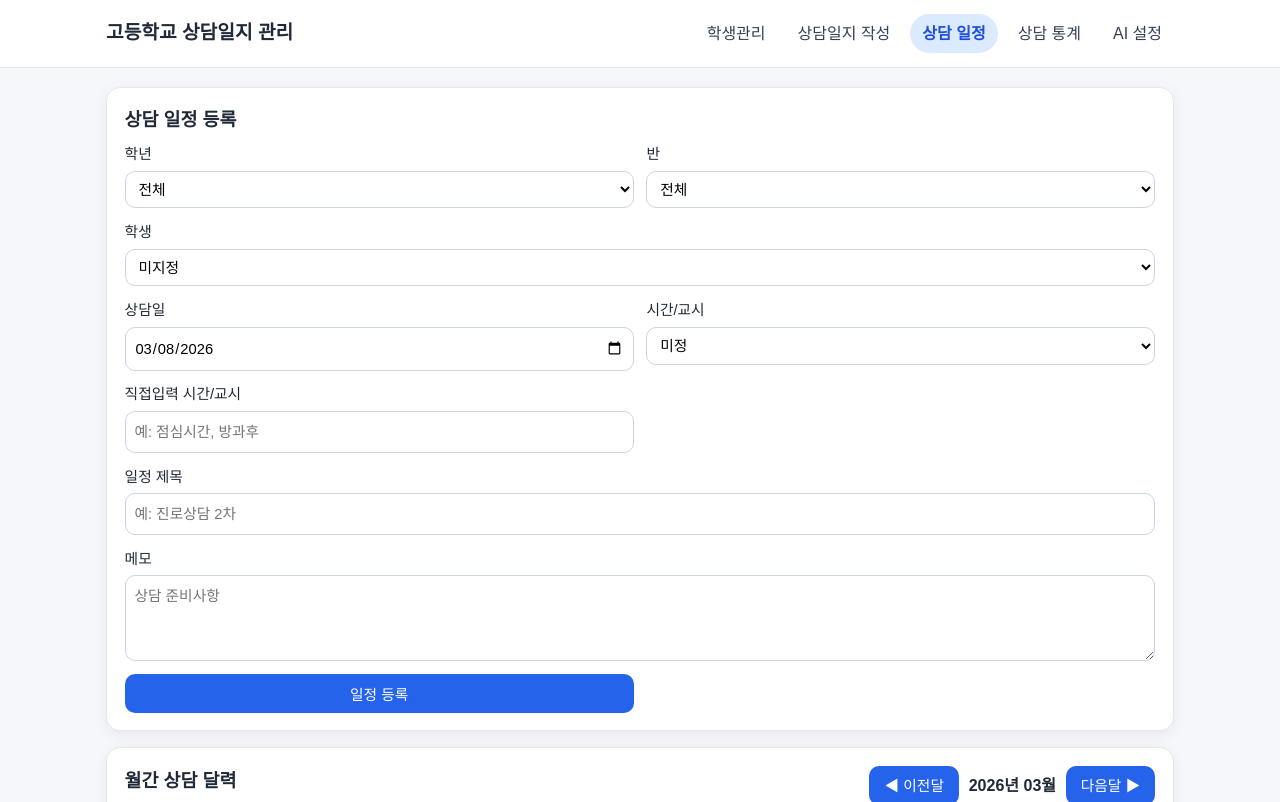
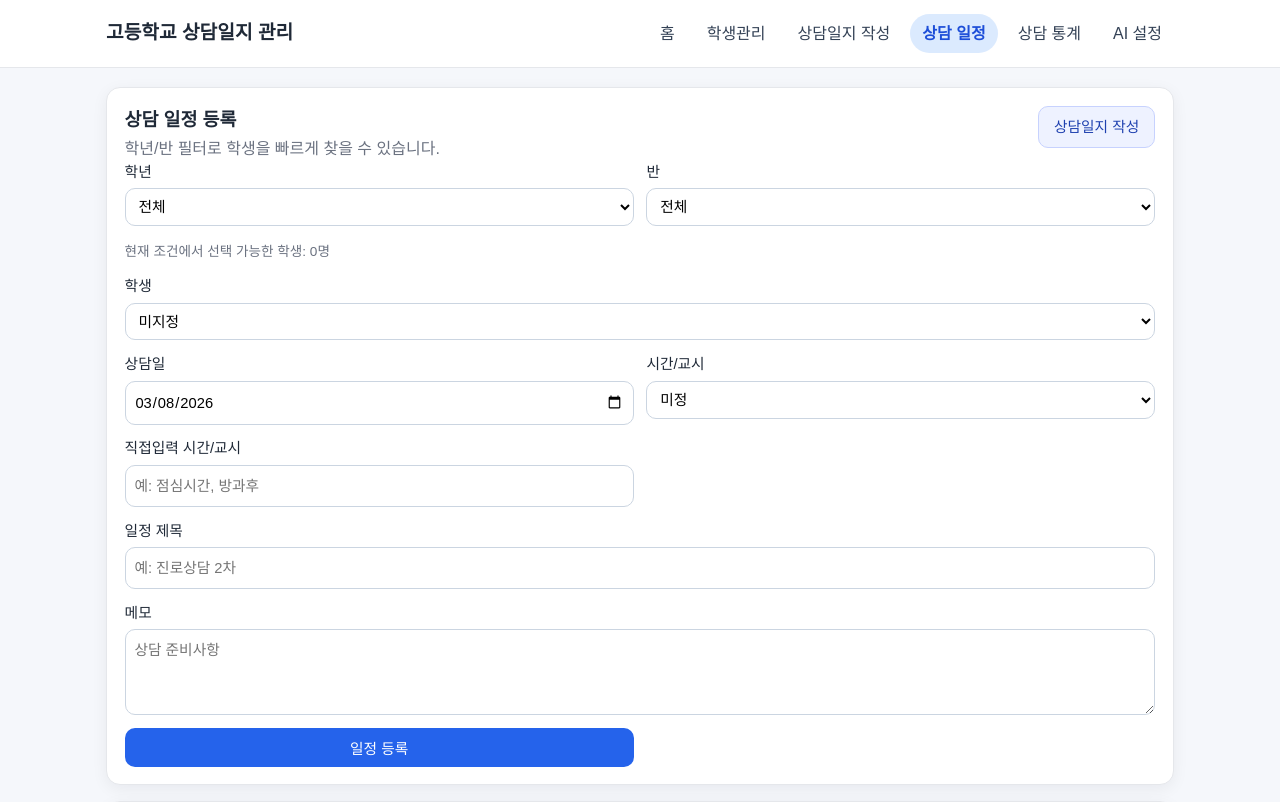
Before and after one commit to ParkJhyeonC/counsel, a Flask app: page /schedule in a window 1280 px wide. Shown: the top 802 px of the page. Run offline with Flask 3, Linux system fonts and the light colour scheme; data that the repository does not hold is empty.

Commit message:
style: improve page usability with clearer actions and filter feedback

```diff
--- a/static/style.css
+++ b/static/style.css
@@ -94,7 +94,30 @@ h2 { margin: 0 0 .6rem; font-size: 1.15rem; }
   font-size: .92rem;
 }
 .btn:hover { filter: brightness(.95); }
-.button-row { display: flex; gap: .7rem; flex-wrap: wrap; }
+.button-row { display: flex; gap: .7rem; flex-wrap: wrap; align-items: center; }
+
+.page-intro {
+  display: flex;
+  justify-content: space-between;
+  align-items: flex-start;
+  gap: .8rem;
+  flex-wrap: wrap;
+}
+.page-intro h2 { margin-bottom: .2rem; }
+.page-intro .muted { margin: 0; }
+.form-hint { margin: .2rem 0 0; font-size: .85rem; color: var(--muted); }
+
+.btn-secondary {
+  background: #eef2ff;
+  color: #1e40af;
+  border: 1px solid #c7d2fe;
+}
+.btn-danger {
+  background: #dc2626;
+  color: #fff;
+}
+.inline-form { display: inline; }
+
 
 .grid-form { display:grid; grid-template-columns: repeat(2, minmax(0, 1fr)); gap:.8rem; }
 .grid-form label { display:flex; flex-direction:column; gap:.35rem; font-size:.92rem; }
--- a/templates/base.html
+++ b/templates/base.html
@@ -11,6 +11,7 @@
     <div class="header-inner">
       <h1 class="logo"><a href="{{ url_for('index') }}">고등학교 상담일지 관리</a></h1>
       <nav class="top-nav">
+        <a class="nav-link {% if request.path == '/' %}active{% endif %}" href="{{ url_for('index') }}">홈</a>
         <a class="nav-link {% if request.path.startswith('/students') %}active{% endif %}" href="{{ url_for('students') }}">학생관리</a>
         <a class="nav-link {% if request.path.startswith('/logs/new') %}active{% endif %}" href="{{ url_for('new_log') }}">상담일지 작성</a>
         <a class="nav-link {% if request.path.startswith('/schedule') %}active{% endif %}" href="{{ url_for('schedule') }}">상담 일정</a>
--- a/templates/schedule.html
+++ b/templates/schedule.html
@@ -1,7 +1,13 @@
 {% extends "base.html" %}
 {% block content %}
 <section class="card">
-  <h2>{% if edit_schedule %}상담 일정 수정{% else %}상담 일정 등록{% endif %}</h2>
+  <div class="page-intro">
+    <div>
+      <h2>{% if edit_schedule %}상담 일정 수정{% else %}상담 일정 등록{% endif %}</h2>
+      <p class="muted">학년/반 필터로 학생을 빠르게 찾을 수 있습니다.</p>
+    </div>
+    <a class="btn btn-secondary" href="{{ url_for('new_log') }}">상담일지 작성</a>
+  </div>
   <form method="post" class="grid-form">
     <input type="hidden" name="edit_id" value="{{ edit_schedule.id if edit_schedule else '' }}">
     <label>학년
@@ -17,6 +23,7 @@
         <option value="">전체</option>
       </select>
     </label>
+    <p class="form-hint full" id="schedule-student-filter-hint"></p>
     <label class="full">학생
       <select name="student_id" id="schedule-student-select">
         <option value="">미지정</option>
@@ -45,7 +52,7 @@
     <label class="full">메모 <textarea name="note" rows="3" placeholder="상담 준비사항">{{ edit_schedule.note if edit_schedule else '' }}</textarea></label>
     <button class="btn" type="submit">{% if edit_schedule %}일정 수정 저장{% else %}일정 등록{% endif %}</button>
     {% if edit_schedule %}
-    <a class="btn" href="{{ url_for('schedule', date=selected_date, month=selected_month) }}">수정 취소</a>
+    <a class="btn btn-secondary" href="{{ url_for('schedule', date=selected_date, month=selected_month) }}">수정 취소</a>
     {% endif %}
   </form>
 </section>
@@ -139,6 +146,7 @@
   const sg = document.getElementById('schedule-grade-filter');
   const sc = document.getElementById('schedule-class-filter');
   const ss = document.getElementById('schedule-student-select');
+  const sh = document.getElementById('schedule-student-filter-hint');
 
   function fillScheduleClassOptions() {
     const grade = sg.value;
@@ -157,13 +165,16 @@
   function filterScheduleStudents() {
     const grade = sg.value;
     const klass = sc.value;
+    let visibleCount = 0;
     [...ss.options].forEach((opt, idx) => {
       if (idx === 0) return;
       const matchesGrade = !grade || opt.dataset.grade === grade;
       const matchesClass = !klass || opt.dataset.class === klass;
       opt.hidden = !(matchesGrade && matchesClass);
+      if (!opt.hidden) visibleCount += 1;
     });
     if (ss.selectedOptions[0]?.hidden) ss.value = '';
+    sh.textContent = `현재 조건에서 선택 가능한 학생: ${visibleCount}명`;
   }
 
   sg.addEventListener('change', () => {
--- a/templates/student_detail.html
+++ b/templates/student_detail.html
@@ -33,7 +33,7 @@
   <div class="button-row">
     <a class="btn" href="{{ url_for('edit_log', log_id=item.log.id) }}">수정</a>
     <form method="post" action="{{ url_for('delete_log', log_id=item.log.id) }}" onsubmit="return confirm('이 상담일지를 삭제할까요?');">
-      <button class="btn" type="submit">삭제</button>
+      <button class="btn btn-danger" type="submit">삭제</button>
     </form>
   </div>
   {% if item.files %}
```
Also changed, not shown: templates/edit_log.html (+13 -2 lines), templates/new_log.html (+12 -1 lines), templates/students.html (+9 -2 lines).
